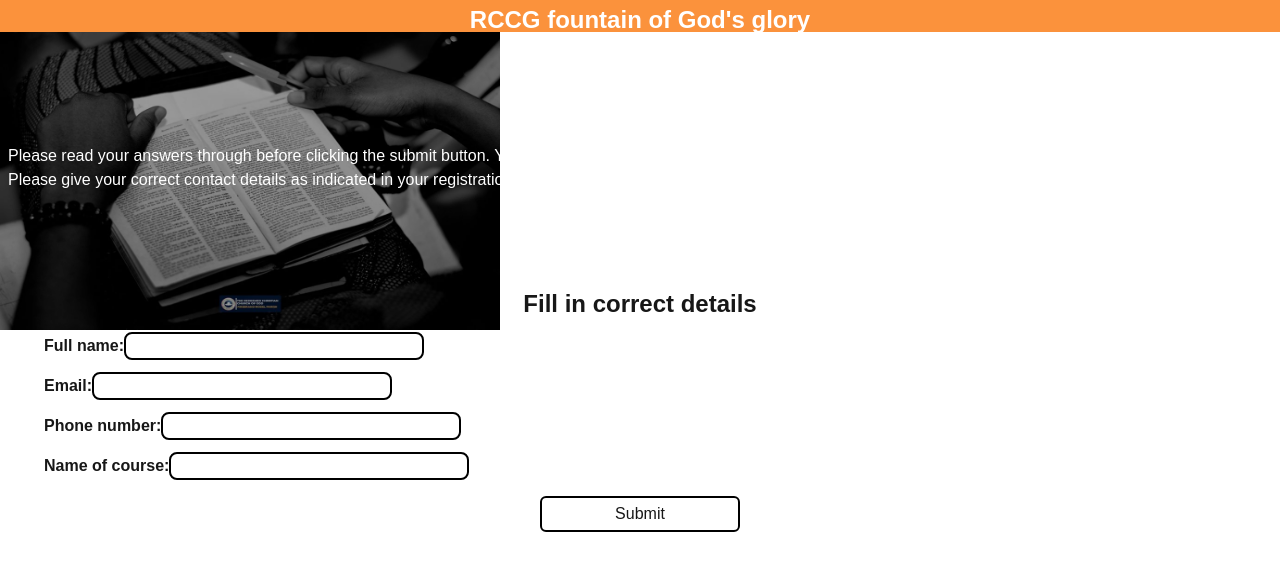
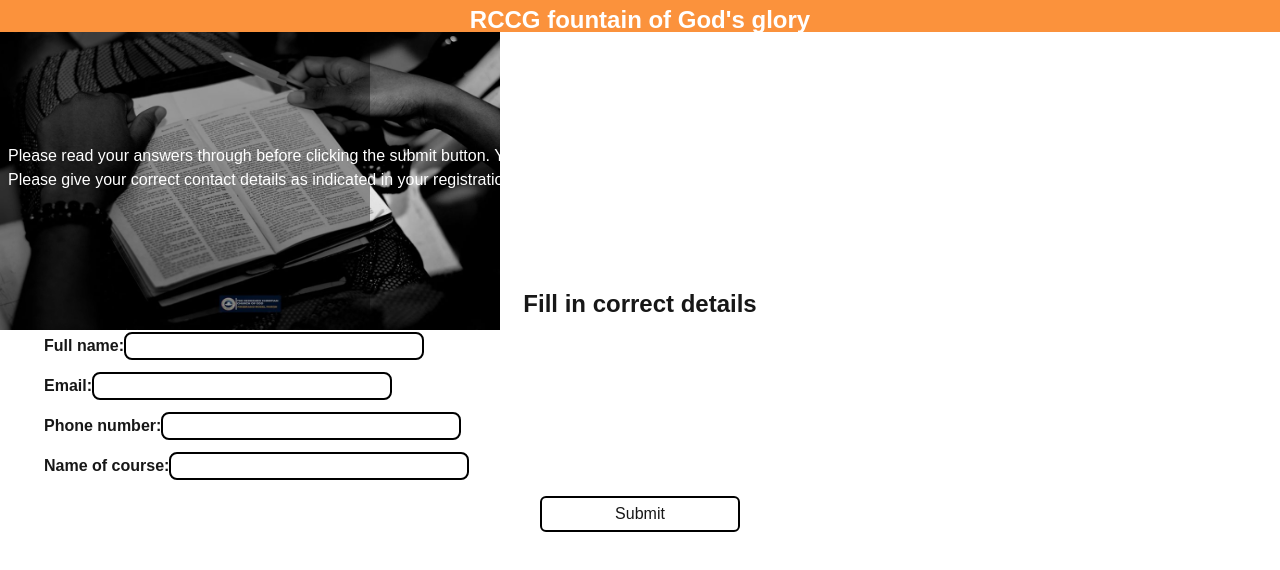
Before and after one commit to tijesunimi-5/Church-Q-A, a Next.js app: page / in a window 1280 px wide. Shown: the top 570 px of the page. Built offline with nearby package versions, Linux system fonts and the light colour scheme.

Commit message:
first commit

```diff
--- a/app/globals.css
+++ b/app/globals.css
@@ -33,7 +33,7 @@
   top: 0;
 }
 .overlay {
-  width: 500px;
+  width: 370px;
   height: 300px;
   position: absolute;
   margin-top: 30px;
```
